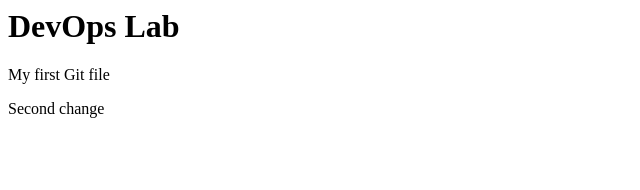
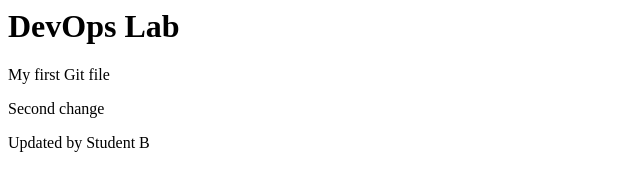
Before and after one commit to sujitkargalsscmr/devops-lab, a plain HTML site: page index.html in a window 1280 px wide. Shown: the whole page, without its empty margins (0-640 px from the left). Drawn offline with Linux system fonts and the light colour scheme.

Commit message:
Update by collaborator

```diff
--- a/index.html
+++ b/index.html
@@ -1,3 +1,4 @@
 <h1>DevOps Lab</h1>
 <p>My first Git file</p>
 <p>Second change</p>
+<p>Updated by Student B </p>
```
